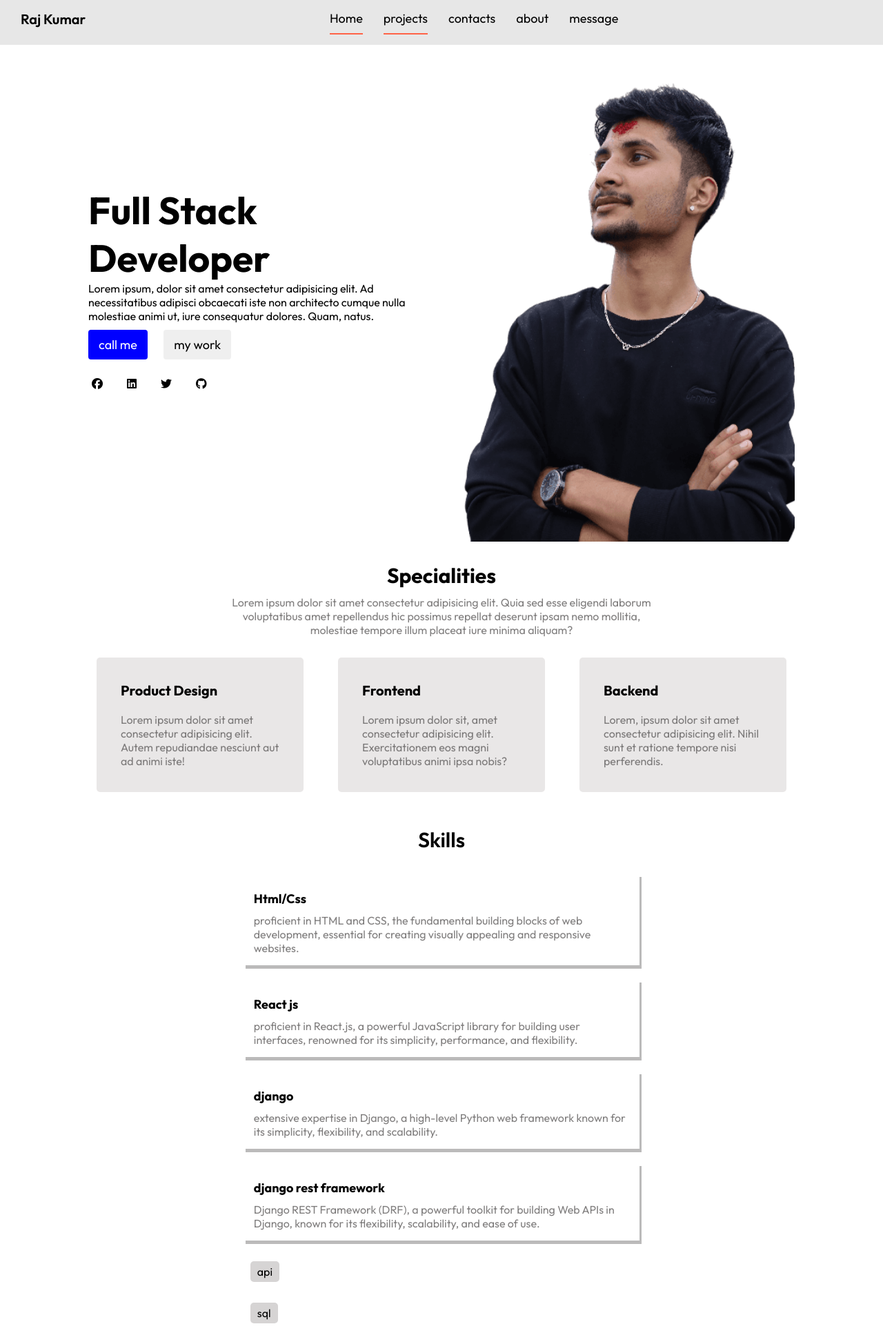
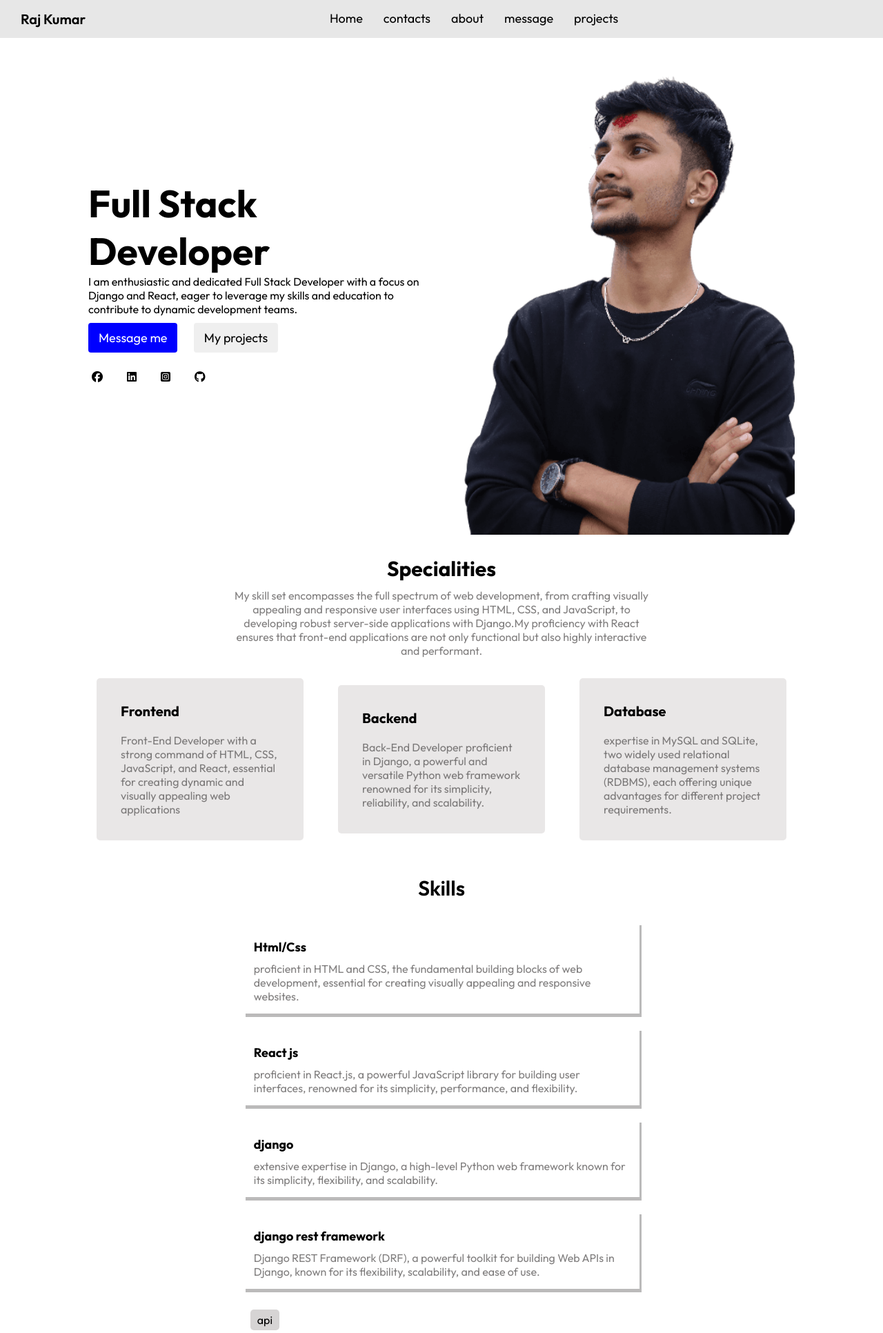
Before and after one commit to adit10niraula/my-portfolio, a Django app: page / in a window 1280 px wide. Shown: the top 1932 px of the page at 69% size. Run offline with Django 5.2, Linux system fonts and the light colour scheme; data comes from the database, SQL or seed files in the repository; both versions use the stored data as it was after the commit; some libraries are stand-ins or nearby versions.

Commit message:
finishing up

```diff
--- a/portfolio/base/templates/base/home.html
+++ b/portfolio/base/templates/base/home.html
@@ -3,21 +3,21 @@
 {% block content %}
 
 
-    <section class="components">
+    <section class="components" id="home">
         <div class="hero">
             <div class="hero-info">
                 <h1>Full Stack <br> <span>Developer</span> </h1>
-                <p>Lorem ipsum, dolor sit amet consectetur adipisicing elit. Ad necessitatibus adipisci obcaecati iste non architecto cumque nulla molestiae animi ut, iure consequatur dolores. Quam, natus.</p>
+                <p>I am enthusiastic and dedicated Full Stack Developer with a focus on Django and React, eager to leverage my skills and education to contribute to dynamic development teams.</p>
                 <div class="call-buttons">
-                    <button class="btn1">call me</button>
-                    <button>my work</button>
+                    <button class="btn1">Message me</button>
+                    <button>My projects</button>
                 </div>
                 <div class="social-media-icon">
                     <ul>
-                        <li><i class="fa-brands fa-facebook"></i></li>
-                        <li><i class="fa-brands fa-linkedin"></i></li>
-                        <li><i class="fa-brands fa-twitter"></i></li>
-                        <li><i class="fa-brands fa-github"></i></li>
+                        <li><a href="https://www.facebook.com/profile.php?id=100090196136920" target="new"><i class="fa-brands fa-facebook"></a></i></li>
+                        <li><a href="https://www.linkedin.com/in/raj-kumar-51096b224/" target="new"><i class="fa-brands fa-linkedin"></i></a></li>
+                        <li><a href="https://www.instagram.com/its__rajkumar/" target="new"><i class="fa-brands fa-square-instagram"></i></a></li>
+                        <li><a href="https://github.com/adit10niraula" target="new"><i class="fa-brands fa-github"></i></a></li>
                     </ul>
                 </div>
 
@@ -30,10 +30,14 @@
         </div>
     </section>
 
-    <section class="components">
+    <section class="components" id="about">
         <div class="specilist">
             <h2>specialities</h2>
-            <p>Lorem ipsum dolor sit amet consectetur adipisicing elit. Quia sed esse eligendi laborum voluptatibus amet repellendus hic possimus repellat deserunt ipsam nemo mollitia, molestiae tempore illum placeat iure minima aliquam?</p>
+            <p>My skill set encompasses the full spectrum of web development,
+                from crafting visually appealing and responsive user interfaces using HTML, CSS,
+                and JavaScript, to developing robust server-side applications with Django.My
+                proficiency with React ensures that
+                front-end applications are not only functional but also highly interactive and performant.</p>
 
         </div>
 
@@ -42,18 +46,18 @@
     <section class="components">
         <div class="main-skill">
             <div class="product-design skill-container">
-                <h2>product design</h2>
-                <p>Lorem ipsum dolor sit amet consectetur adipisicing elit. Autem repudiandae nesciunt aut ad animi iste!</p>
+                <h2>Frontend</h2>
+                <p>Front-End Developer with a strong command of HTML, CSS, JavaScript, and React, essential for creating dynamic and visually appealing web applications</p>
 
             </div>
             <div class="frontend skill-container">
-                <h2>frontend</h2>
-                <p>Lorem ipsum dolor sit, amet consectetur adipisicing elit. Exercitationem eos magni voluptatibus animi ipsa nobis?</p>
+                <h2>Backend</h2>
+                <p>Back-End Developer proficient in Django, a powerful and versatile Python web framework renowned for its simplicity, reliability, and scalability.</p>
 
             </div>
             <div class="backend skill-container">
-                <h2>backend</h2>
-                <p>Lorem, ipsum dolor sit amet consectetur adipisicing elit. Nihil sunt et ratione tempore nisi perferendis.</p>
+                <h2>Database</h2>
+                <p>expertise in MySQL and SQLite, two widely used relational database management systems (RDBMS), each offering unique advantages for different project requirements.</p>
 
             </div>
         </div>
@@ -76,7 +80,9 @@
 
 
             <div class="language-skill-container">
+                <div class="skill-title">
                 <p>{{skill.title}}</p>
+                </div>
 
             </div>
             {% endif %}
@@ -88,7 +94,7 @@
 
     </section>
 
-    <section class=" projectcomponent">
+    <section class=" projectcomponent" id="project">
         <div class="project-container">
         <h1>my projects</h1>
 
@@ -110,7 +116,7 @@
 
     </section>
 
-    <section class="components">
+    <section class="components" id="message">
         <div class="send-message">
             <h2>Get In Touch</h2>
             <form method="POST" >
--- a/portfolio/base/templates/base/main.html
+++ b/portfolio/base/templates/base/main.html
@@ -17,22 +17,26 @@
                 <p>Raj Kumar</p>
 
             </div>
-            <div class="nav-menu">
-                <p class="cross"><i class="fa-solid fa-xmark"></i></p>
+            <div class ="nav-co">
+            <div class=" nav-menu" id="nav-menu">
+                <p class="cross" id="hide-nav"><i class="fa-solid fa-xmark"></i></p>
                 <ul class="nav-item">
 
-                    <li class="active">Home</li>
-                    <li class="active">projects</li>
-                    <li>contacts</li>
-                    <li>about</li>
-                    <li>message</li>
+                    <li> <a href="{% url 'home' %}">Home</a></li>
+
+                    <li><a href="#contact">contacts</a></li>
+                    <li><a href="#about">about</a></li>
+                    <li><a href="#message">message</a></li>
+                    <li > <a href="#project">projects</a></li>
                 </ul>
 
             </div>
+            </div>
 
-            <div class="bars">
+            <div class="bars" id="show-nav">
                 <i class="fa-solid fa-bars"></i>
             </div>
+
             <div class="nav-user">
                 {% if request.user.is_authenticated %}
                 <ul class="nav-item">
@@ -76,13 +80,13 @@
 
 
             </div>
-            <div class="footer-right footers">
+            <div class="footer-right footers" id="contact">
 
-                <h2>socila links</h2>
-                <p>facebook</p>
-                <p>linkedin</p>
-                <p>twitter</p>
-                <p>github</p>
+                <h2>Social links</h2>
+                <p>Facebook <a href="https://www.facebook.com/profile.php?id=100090196136920"><i class="fa-brands fa-facebook"></a></i></p>
+                <p>Linkedin <a href="https://www.linkedin.com/in/raj-kumar-51096b224/" ><i class="fa-brands fa-linkedin"></i></a></p>
+                <p>Instagram<a href="https://www.instagram.com/its__rajkumar/"><i class="fa-brands fa-square-instagram"></i></a></p>
+                <p>Github<a href="https://github.com/adit10niraula"><i class="fa-brands fa-github"></i></a></p>
 
 
             </div>
@@ -90,6 +94,7 @@
         <p>copyright © 2024 all right reserved</p>
     </footer>
 
+    <script src="{% static 'js/script.js' %}"></script>
 
 </body>
 </html>
--- a/portfolio/static/css/home.css
+++ b/portfolio/static/css/home.css
@@ -4,6 +4,10 @@
     padding: 0;
     box-sizing: border-box;
     font-family: "Outfit", sans-serif;
+}
+a{
+    text-decoration: none;
+    color:black;
 }
 
 .nav-container{
@@ -314,6 +323,16 @@ footer{
     padding: 5px 0;
 
 }
+
+.skill-title{
+    display: flex;
+}
+
+.footers i{
+    color: white;
+    margin-left: 5px;
+}
+
 
 
 
--- /dev/null
+++ b/portfolio/static/js/script.js
@@ -0,0 +1,31 @@
+
+console.log("hello")
+
+const hide = document.getElementById("hide-nav")
+const show = document.getElementById("show-nav")
+const nav = document.getElementById("nav-menu")
+const listitem = document.querySelectorAll(".nav-item li")
+const cont = document.querySelector(".nav-co")
+const bar = document.querySelector(".bar")
+
+hide.addEventListener("click", function(){
+    nav.style.width= "0px"
+    nav.style.display = "none"
+     show.style.display ="block"
+})
+
+show.addEventListener("click", function(){
+    nav.style.width = "200px"
+    show.style.display ="none"
+    nav.style.display = "block"
+})
+
+listitem.forEach(item=> {
+    item.addEventListener("click", function(){
+        // listitem.forEach(li=> li.classList.add("hide"));
+        cont.classList.add("hide")
+        bar.classList.add("show")
+
+        // this.classList.add("active")
+    })
+})
```
Also changed, not shown: other parts of portfolio/static/css/home.css (+22 -6 lines), portfolio/db.sqlite3.
